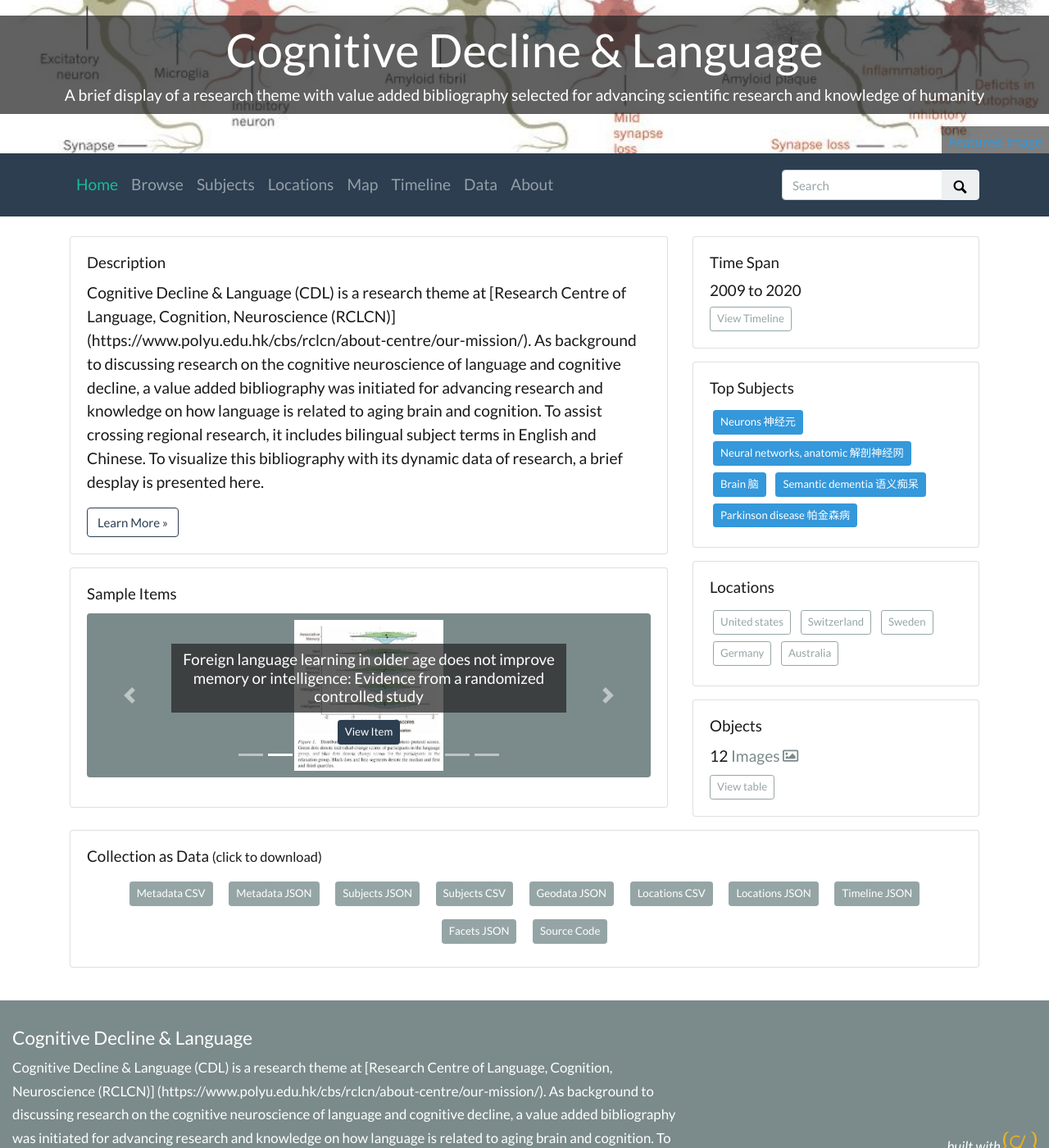
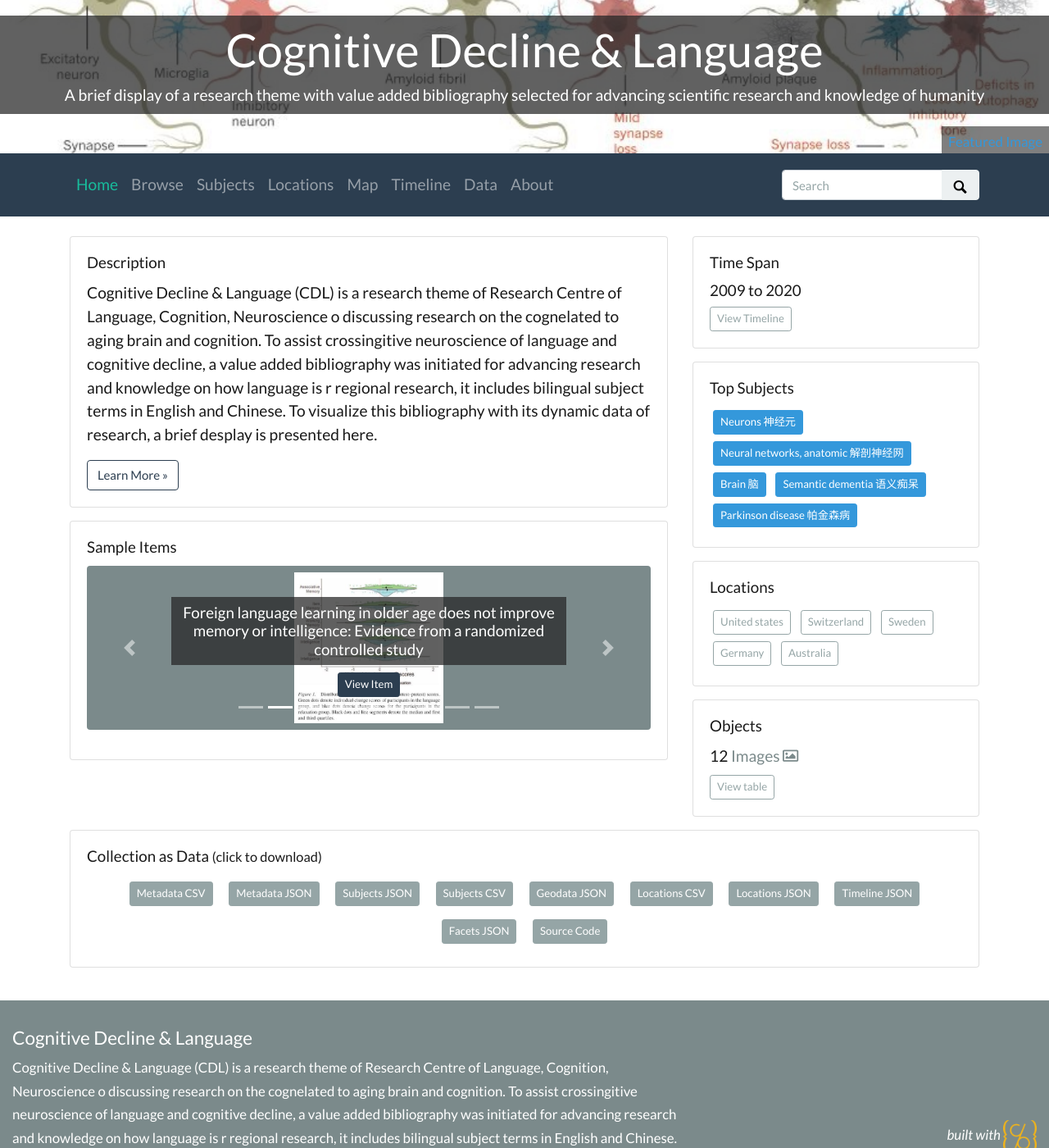
Before and after one commit to archivesw/cogfigcollection, a Jekyll site: the page built from index.md, in a window 1280 px wide and 1400 px high. Shown: the whole window at 82% size. Built offline with Jekyll 4.4.1, drawn with Linux system fonts in a browser that asks for light colours; nearby versions of some CDN libraries; some of the changed text lies outside the part shown.

Commit message:
Update theme.yml

```diff
--- a/_config.yml
+++ b/_config.yml
@@ -22,8 +22,8 @@
 # tagline, a short phrase that will appear throughout the site in the top banner
 tagline: A brief display of a research theme with value added bibliography selected for advancing scientific research and knowledge of humanity
 # description appears in meta tags and other locations
-# this description might appear in search result lists, keep around 160 characters max
-description: "Cognitive Decline & Language (CDL) is a research theme at [Research Centre of Language, Cognition, Neuroscience (RCLCN)] (https://www.polyu.edu.hk/cbs/rclcn/about-centre/our-mission/). As background to discussing research on the cognitive neuroscience of language and cognitive decline, a value added bibliography was initiated for advancing research and knowledge on how language is related to aging brain and cognition. To assist crossing regional research, it includes bilingual subject terms in English and Chinese. To visualize this bibliography with its dynamic data of research, a brief desplay is presented here."
+# this description might appear in search result lists, keep around 160 characters max(https://www.polyu.edu.hk/cbs/rclcn/about-centre/our-mission/). As background t
+description: "Cognitive Decline & Language (CDL) is a research theme of Research Centre of Language, Cognition, Neuroscience o discussing research on the cognelated to aging brain and cognition. To assist crossingitive neuroscience of language and cognitive decline, a value added bibliography was initiated for advancing research and knowledge on how language is r regional research, it includes bilingual subject terms in English and Chinese. To visualize this bibliography with its dynamic data of research, a brief desplay is presented here."
 # creator of the digital collection, to appear in meta tags; we typically use our GitHub usernames but feel free to just use your name
 author: archivesw
 
```
